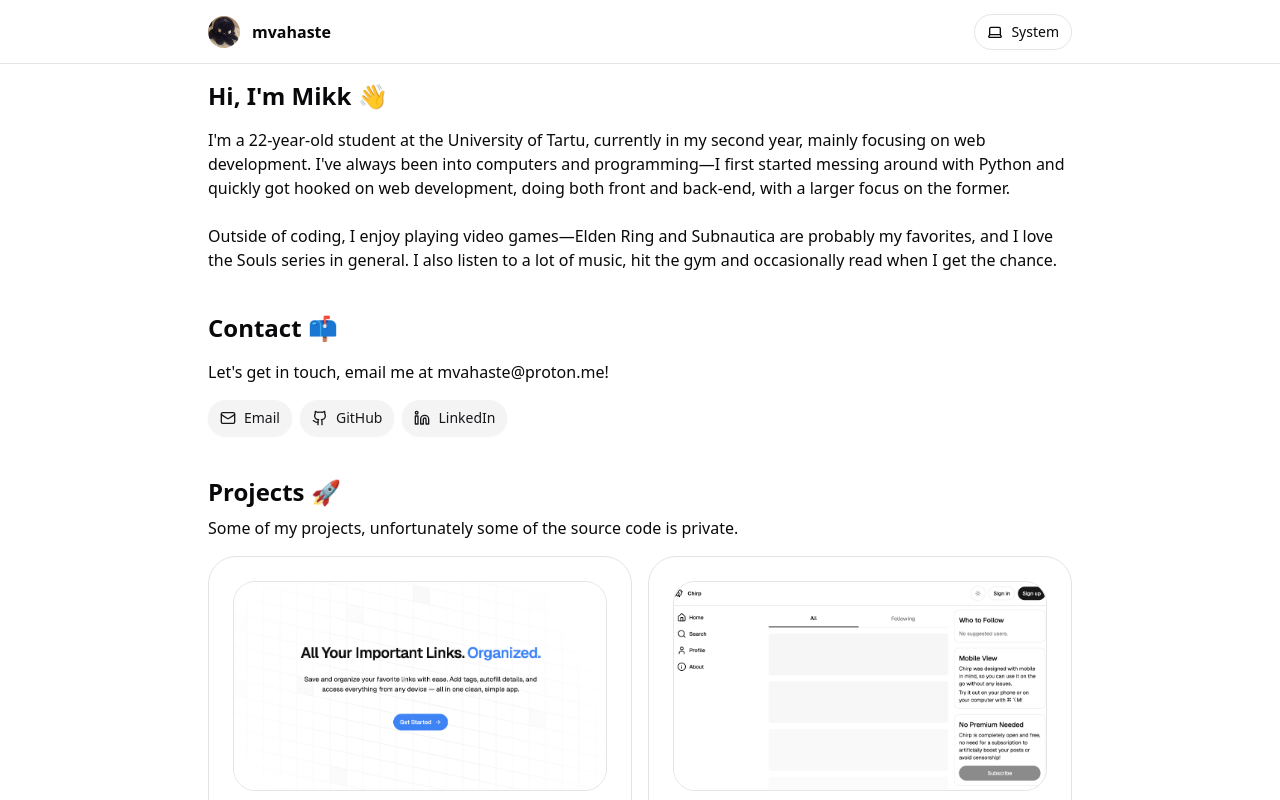
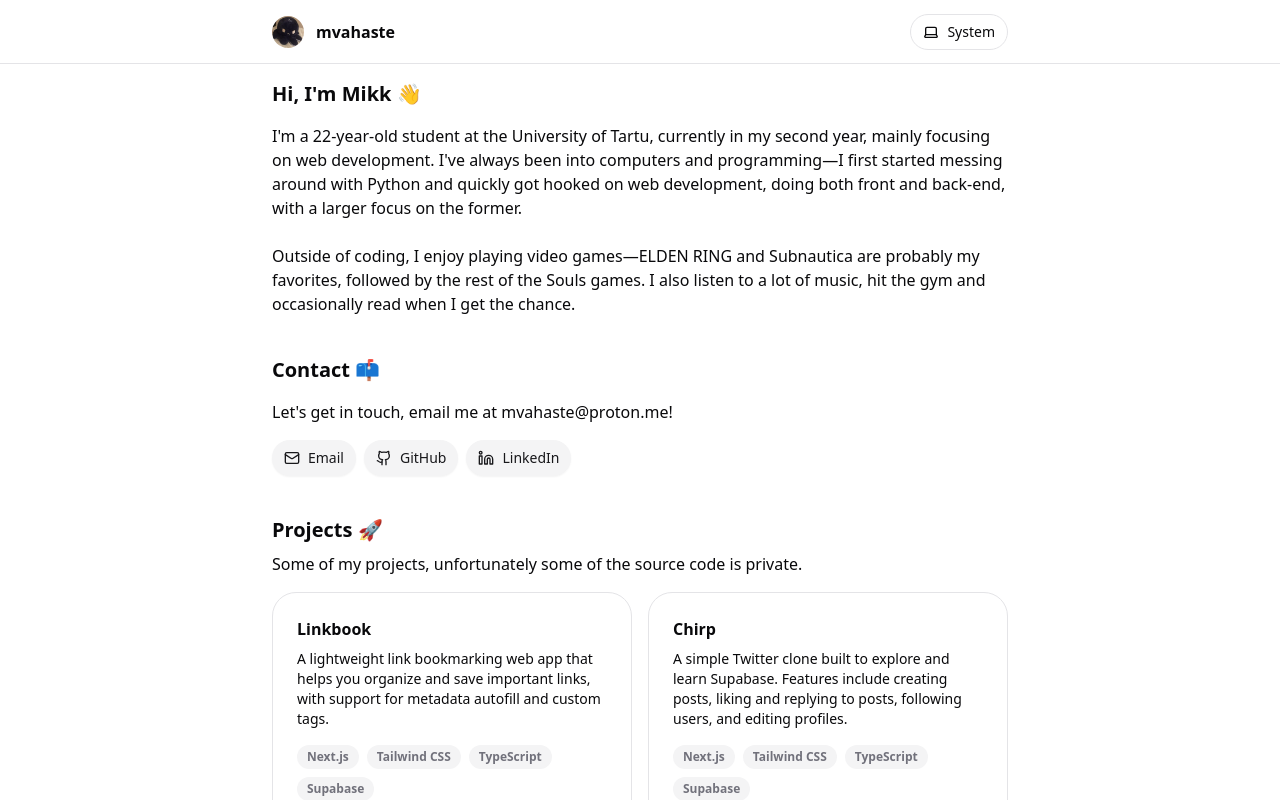
Before and after one commit to mvahaste/www, a Next.js app: page / in a window 1280 px wide. Shown: the top 800 px of the page. Built offline with nearby package versions, Linux system fonts and the light colour scheme.

Commit message:
Small tweaks

```diff
--- /dev/null
+++ b/app/_globals.css
@@ -0,0 +1,63 @@
+@layer base {
+  :root {
+    --background: 30 8% 95%;
+    --foreground: 30 8% 5%;
+
+    --card: 40 10% 94%;
+    --card-foreground: 30 8% 5%;
+
+    --popover: 40 10% 94%;
+    --popover-foreground: 30 8% 5%;
+
+    --primary: 34 21% 56%;
+    --primary-foreground: 0 9% 2%;
+
+    --secondary: 30 12% 91%;
+    --secondary-foreground: 30 8% 5%;
+
+    --muted: 30 8% 91%;
+    --muted-foreground: 34 9% 45%;
+
+    --accent: 30 8% 91%;
+    --accent-foreground: 30 8% 5%;
+
+    --destructive: 0 84% 60%;
+    --destructive-foreground: 0 0% 98%;
+
+    --border: 40 9% 87%;
+    --input: 33 9% 80%;
+    --ring: 33 36% 72%;
+
+    --radius: 0.5rem;
+  }
+
+  .dark {
+    --background: 40 7% 8%;
+    --foreground: 60 9% 98%;
+
+    --card: 40 6% 10%;
+    --card-foreground: 60 9% 98%;
+
+    --popover: 40 6% 10%;
+    --popover-foreground: 60 9% 98%;
+
+    --primary: 34 21% 56%;
+    --primary-foreground: 0 9% 2%;
+
+    --secondary: 30 8% 19%;
+    --secondary-foreground: 60 9% 98%;
+
+    --muted: 33 7% 29%;
+    --muted-foreground: 33 8% 49%;
+
+    --accent: 33 71% 19%;
+    --accent-foreground: 60 9% 98%;
+
+    --destructive: 0 84% 60%;
+    --destructive-foreground: 0 0% 98%;
+
+    --border: 36 8% 12%;
+    --input: 30 9% 18%;
+    --ring: 34 22% 40%;
+  }
+}
--- a/app/globals.css
+++ b/app/globals.css
@@ -44,36 +44,50 @@
 }
 
 :root {
-  --radius: 1.5rem;
+  --radius: 1.25rem;
+
   --background: oklch(1 0 0);
   --foreground: oklch(0.141 0.005 285.823);
+
   --card: oklch(1 0 0);
   --card-foreground: oklch(0.141 0.005 285.823);
+
   --popover: oklch(1 0 0);
   --popover-foreground: oklch(0.141 0.005 285.823);
+
   --primary: oklch(0.21 0.006 285.885);
   --primary-foreground: oklch(0.985 0 0);
+
   --secondary: oklch(0.967 0.001 286.375);
   --secondary-foreground: oklch(0.21 0.006 285.885);
+
   --muted: oklch(0.967 0.001 286.375);
   --muted-foreground: oklch(0.552 0.016 285.938);
+
   --accent: oklch(0.967 0.001 286.375);
   --accent-foreground: oklch(0.21 0.006 285.885);
+
   --destructive: oklch(0.577 0.245 27.325);
+
   --border: oklch(0.92 0.004 286.32);
   --input: oklch(0.92 0.004 286.32);
   --ring: oklch(0.705 0.015 286.067);
+
   --chart-1: oklch(0.646 0.222 41.116);
   --chart-2: oklch(0.6 0.118 184.704);
   --chart-3: oklch(0.398 0.07 227.392);
   --chart-4: oklch(0.828 0.189 84.429);
   --chart-5: oklch(0.769 0.188 70.08);
+
   --sidebar: oklch(0.985 0 0);
   --sidebar-foreground: oklch(0.141 0.005 285.823);
+
   --sidebar-primary: oklch(0.21 0.006 285.885);
   --sidebar-primary-foreground: oklch(0.985 0 0);
+
   --sidebar-accent: oklch(0.967 0.001 286.375);
   --sidebar-accent-foreground: oklch(0.21 0.006 285.885);
+
   --sidebar-border: oklch(0.92 0.004 286.32);
   --sidebar-ring: oklch(0.705 0.015 286.067);
 }
@@ -81,33 +95,46 @@
 .dark {
   --background: oklch(0.141 0.005 285.823);
   --foreground: oklch(0.985 0 0);
+
   --card: oklch(0.21 0.006 285.885);
   --card-foreground: oklch(0.985 0 0);
+
   --popover: oklch(0.21 0.006 285.885);
   --popover-foreground: oklch(0.985 0 0);
+
   --primary: oklch(0.92 0.004 286.32);
   --primary-foreground: oklch(0.21 0.006 285.885);
+
   --secondary: oklch(0.274 0.006 286.033);
   --secondary-foreground: oklch(0.985 0 0);
+
   --muted: oklch(0.274 0.006 286.033);
   --muted-foreground: oklch(0.705 0.015 286.067);
+
   --accent: oklch(0.274 0.006 286.033);
   --accent-foreground: oklch(0.985 0 0);
+
   --destructive: oklch(0.704 0.191 22.216);
+
   --border: oklch(1 0 0 / 10%);
   --input: oklch(1 0 0 / 15%);
   --ring: oklch(0.552 0.016 285.938);
+
   --chart-1: oklch(0.488 0.243 264.376);
   --chart-2: oklch(0.696 0.17 162.48);
   --chart-3: oklch(0.769 0.188 70.08);
   --chart-4: oklch(0.627 0.265 303.9);
   --chart-5: oklch(0.645 0.246 16.439);
+
   --sidebar: oklch(0.21 0.006 285.885);
   --sidebar-foreground: oklch(0.985 0 0);
+
   --sidebar-primary: oklch(0.488 0.243 264.376);
   --sidebar-primary-foreground: oklch(0.985 0 0);
+
   --sidebar-accent: oklch(0.274 0.006 286.033);
   --sidebar-accent-foreground: oklch(0.985 0 0);
+
   --sidebar-border: oklch(1 0 0 / 10%);
   --sidebar-ring: oklch(0.552 0.016 285.938);
 }
--- a/app/layout.tsx
+++ b/app/layout.tsx
@@ -43,7 +43,7 @@ export default function RootLayout({
           <main className="flex min-h-screen flex-col items-center">
             <div className="flex w-full flex-1 flex-col items-center">
               <Header />
-              <div className="w-full max-w-4xl flex-grow p-4">{children}</div>
+              <div className="w-full max-w-3xl flex-grow p-4">{children}</div>
             </div>
             <Footer />
           </main>
--- a/app/page.tsx
+++ b/app/page.tsx
@@ -13,7 +13,7 @@ export default function Home() {
         whileInView={{ opacity: 1, y: 0 }}
         transition={{ duration: 0.5, ease: "easeInOut" }}
         viewport={{ once: true }}
-        className="mb-2 text-2xl font-bold"
+        className="mb-2 text-xl font-bold"
       >
         Hi, I{"'"}m Mikk{" "}
         <motion.span
@@ -45,11 +45,11 @@ export default function Home() {
         <br />
         <br />
         Outside of coding, I enjoy playing video games—
-        <span className="font-medium">Elden Ring</span> and{" "}
+        <span className="font-medium">ELDEN RING</span> and{" "}
         <span className="font-medium">Subnautica</span> are probably my
-        favorites, and I love the <span className="font-medium">Souls</span>{" "}
-        series in general. I also listen to a lot of music, hit the gym and
-        occasionally read when I get the chance.
+        favorites, followed by the rest of the{" "}
+        <span className="font-medium">Souls</span> games. I also listen to a lot
+        of music, hit the gym and occasionally read when I get the chance.
       </motion.p>
       {/* Contact */}
       <motion.h2
@@ -57,7 +57,7 @@ export default function Home() {
         whileInView={{ opacity: 1, y: 0 }}
         transition={{ duration: 0.5, ease: "easeInOut" }}
         viewport={{ once: true }}
-        className="mt-8 mb-2 text-2xl font-bold"
+        className="mt-8 mb-2 text-xl font-bold"
       >
         Contact 📫
       </motion.h2>
@@ -105,7 +105,7 @@ export default function Home() {
         whileInView={{ opacity: 1, y: 0 }}
         transition={{ duration: 0.5, ease: "easeInOut" }}
         viewport={{ once: true }}
-        className="mt-8 text-2xl font-bold"
+        className="mt-8 text-xl font-bold"
       >
         Projects 🚀
       </motion.h2>
@@ -134,7 +134,7 @@ export default function Home() {
         whileInView={{ opacity: 1, y: 0 }}
         transition={{ duration: 0.5, ease: "easeInOut" }}
         viewport={{ once: true }}
-        className="mt-8 text-2xl font-bold"
+        className="mt-8 text-xl font-bold"
       >
         Skills 🎨
       </motion.h2>
--- a/components/header.tsx
+++ b/components/header.tsx
@@ -4,7 +4,7 @@ import { Avatar, AvatarFallback, AvatarImage } from "./ui/avatar";
 export default function Header() {
   return (
     <header className="bg-background supports-[backdrop-filter]:bg-background/75 sticky top-0 z-50 flex h-16 w-full flex-row items-center border-b backdrop-blur-lg">
-      <div className="mx-auto flex w-full max-w-4xl flex-row items-center justify-between p-4">
+      <div className="mx-auto flex w-full max-w-3xl flex-row items-center justify-between p-4">
         <div className="flex flex-row items-center gap-3">
           <Avatar>
             <AvatarImage src="images/avatar.jpg" alt="mvahaste avatar image" />
--- a/components/project-card.tsx
+++ b/components/project-card.tsx
@@ -55,12 +55,12 @@ export default function ProjectCard({ project }: ProjectCardProps) {
       viewport={{ once: true }}
       className="bg-card text-card-foreground flex flex-col gap-2 rounded-xl border p-6 text-sm"
     >
-      {project.image && (
-        <div className="mb-2 aspect-[16/9] overflow-hidden rounded-md border">
-          {projectImage()}
-        </div>
-      )}
-      <h3 className="text-base font-semibold">{project.title}</h3>
+      {/* {project.image && ( */}
+      {/*   <div className="mb-2 aspect-[16/9] overflow-hidden rounded-md border"> */}
+      {/*     {projectImage()} */}
+      {/*   </div> */}
+      {/* )} */}
+      <h3 className="text-base font-bold">{project.title}</h3>
       <p>{project.description}</p>
       <div className="mt-2 flex flex-wrap gap-2">
         {project.stack.map((s: string) => (
```
Also changed, not shown: 1 other file (tests, documents, lock files or other folders).
